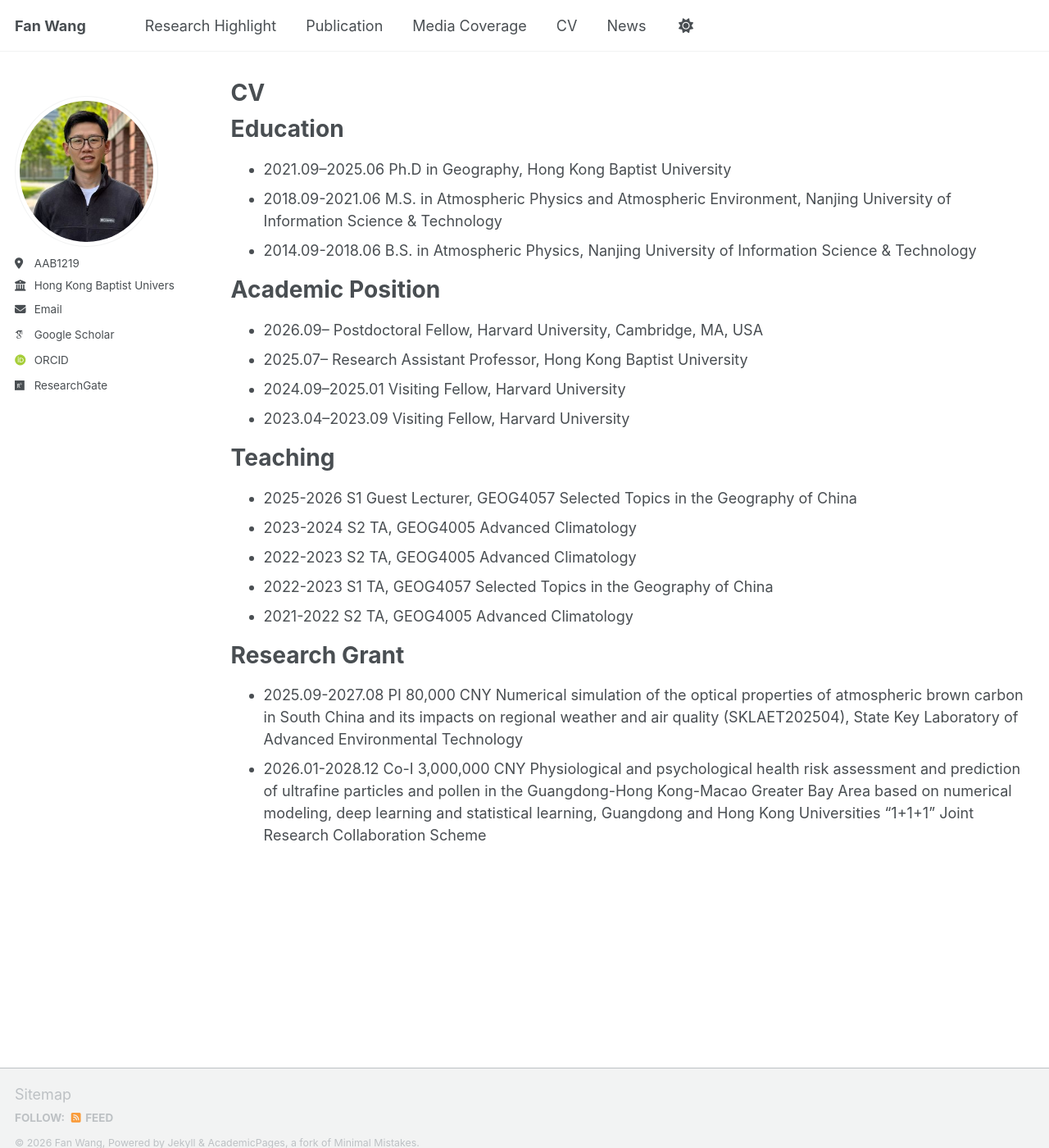
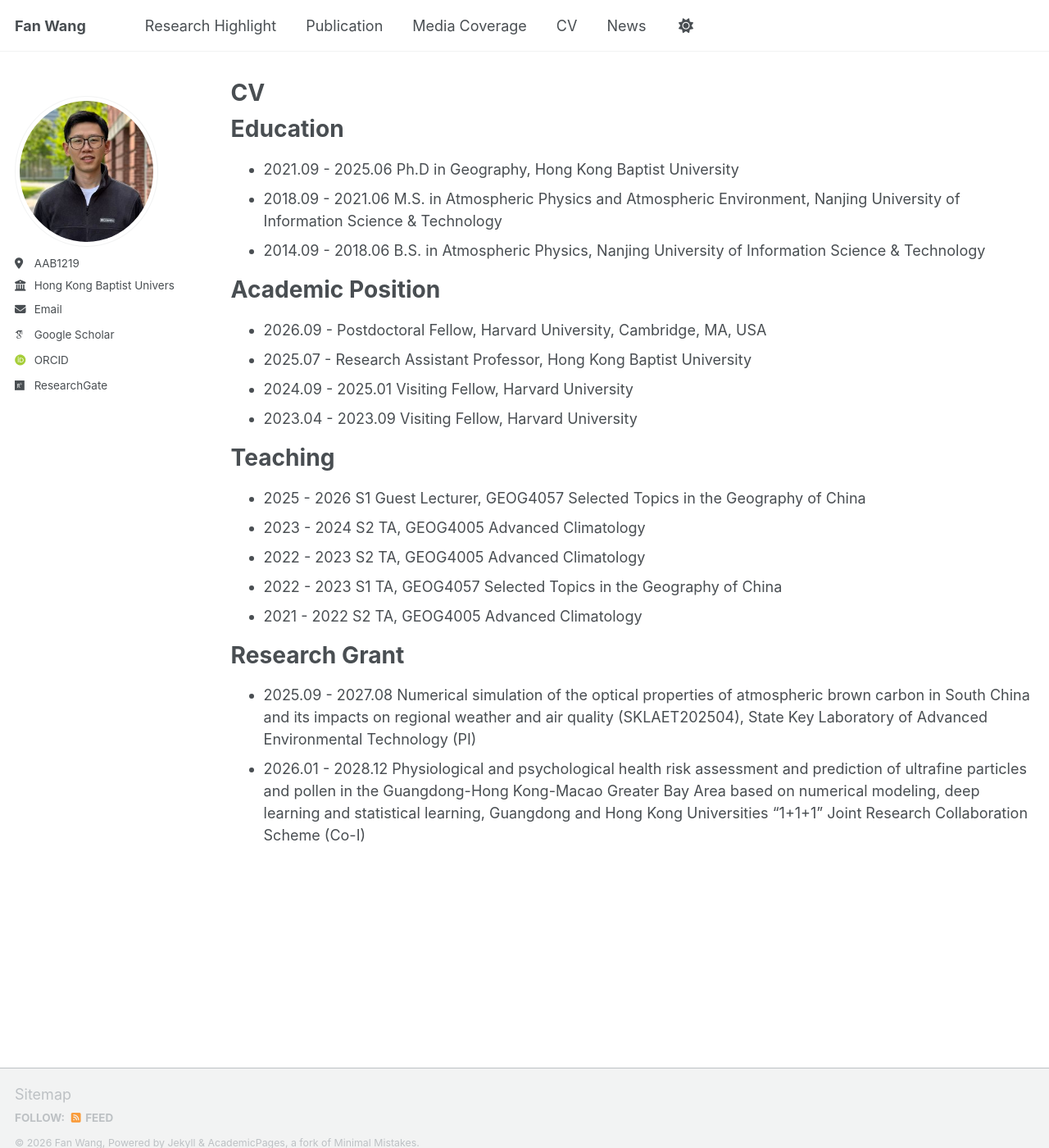
Before and after one commit to fanwang1/fanwang1.github.io, a Jekyll site: the page built from _pages/cv.md, in a window 1280 px wide and 1400 px high. Shown: the whole window at 82% size. Built offline with Jekyll 4.4.1, drawn with Linux system fonts in a browser that asks for light colours; some web fonts are replaced; a script that is not in the unit is left out.

Commit message:
Update date formats in CV sections

```diff
--- a/_pages/cv.md
+++ b/_pages/cv.md
@@ -11,26 +11,26 @@ redirect_from:
 
 Education
 ======
-* 2021.09–2025.06 Ph.D in Geography, Hong Kong Baptist University
-* 2018.09-2021.06 M.S. in Atmospheric Physics and Atmospheric Environment, Nanjing University of Information Science & Technology
-* 2014.09-2018.06 B.S. in Atmospheric Physics, Nanjing University of Information Science & Technology
+* 2021.09 - 2025.06 Ph.D in Geography, Hong Kong Baptist University
+* 2018.09 - 2021.06 M.S. in Atmospheric Physics and Atmospheric Environment, Nanjing University of Information Science & Technology
+* 2014.09 - 2018.06 B.S. in Atmospheric Physics, Nanjing University of Information Science & Technology
 
 Academic Position
 ======
-* 2026.09–        Postdoctoral Fellow, Harvard University, Cambridge, MA, USA
-* 2025.07–        Research Assistant Professor, Hong Kong Baptist University
-* 2024.09–2025.01 Visiting Fellow, Harvard University
-* 2023.04–2023.09 Visiting Fellow, Harvard University
+* 2026.09 -        Postdoctoral Fellow, Harvard University, Cambridge, MA, USA
+* 2025.07 -        Research Assistant Professor, Hong Kong Baptist University
+* 2024.09 - 2025.01 Visiting Fellow, Harvard University
+* 2023.04 - 2023.09 Visiting Fellow, Harvard University
 
 Teaching
 ======
-* 2025-2026 S1 Guest Lecturer, GEOG4057 Selected Topics in the Geography of China
-* 2023-2024 S2 TA, GEOG4005 Advanced Climatology
-* 2022-2023 S2 TA, GEOG4005 Advanced Climatology
-* 2022-2023 S1 TA, GEOG4057 Selected Topics in the Geography of China
-* 2021-2022 S2 TA, GEOG4005 Advanced Climatology
+* 2025 - 2026 S1 Guest Lecturer, GEOG4057 Selected Topics in the Geography of China
+* 2023 - 2024 S2 TA, GEOG4005 Advanced Climatology
+* 2022 - 2023 S2 TA, GEOG4005 Advanced Climatology
+* 2022 - 2023 S1 TA, GEOG4057 Selected Topics in the Geography of China
+* 2021 - 2022 S2 TA, GEOG4005 Advanced Climatology
 
 Research Grant
 ======
-* 2025.09-2027.08	PI	80,000 CNY	Numerical simulation of the optical properties of atmospheric brown carbon in South China and its impacts on regional weather and air quality (SKLAET202504), State Key Laboratory of Advanced Environmental Technology
-* 2026.01-2028.12	Co-I	3,000,000 CNY	Physiological and psychological health risk assessment and prediction of ultrafine particles and pollen in the Guangdong-Hong Kong-Macao Greater Bay Area based on numerical modeling, deep learning and statistical learning, Guangdong and Hong Kong Universities “1+1+1” Joint Research Collaboration Scheme
+* 2025.09 - 2027.08 Numerical simulation of the optical properties of atmospheric brown carbon in South China and its impacts on regional weather and air quality (SKLAET202504), State Key Laboratory of Advanced Environmental Technology (PI)
+* 2026.01 - 2028.12	Physiological and psychological health risk assessment and prediction of ultrafine particles and pollen in the Guangdong-Hong Kong-Macao Greater Bay Area based on numerical modeling, deep learning and statistical learning, Guangdong and Hong Kong Universities “1+1+1” Joint Research Collaboration Scheme (Co-I)
```
